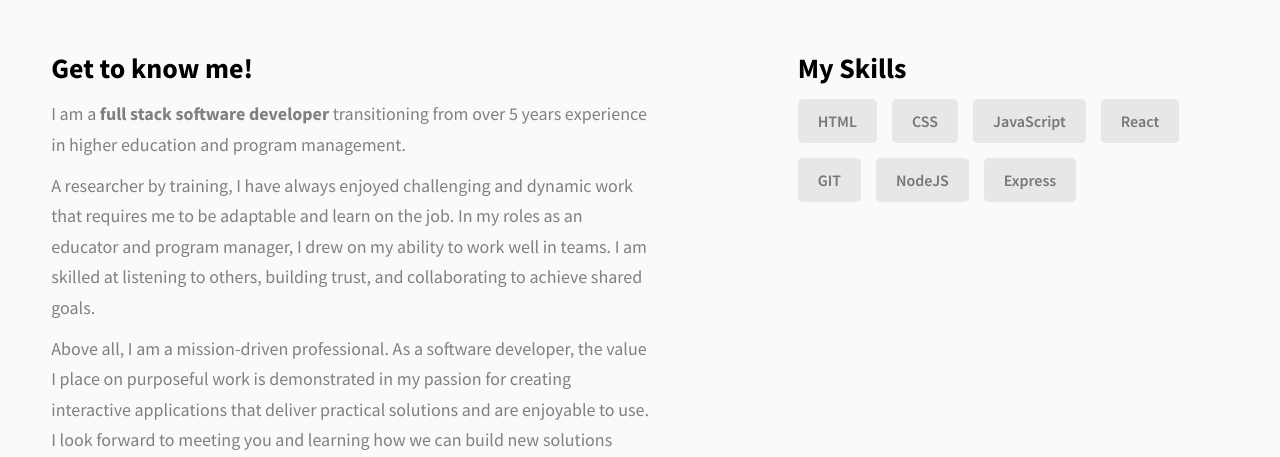
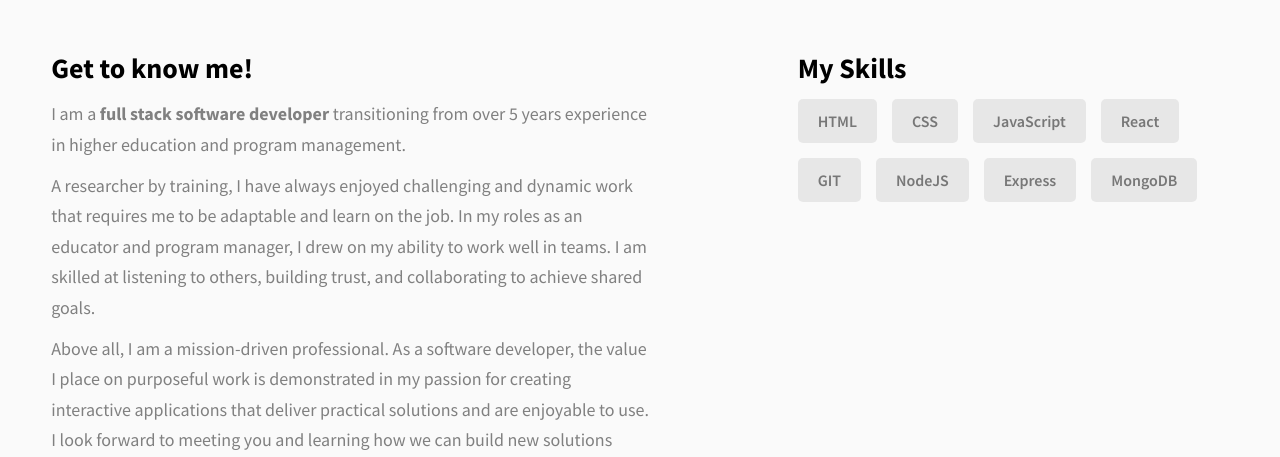
Before and after one commit to allison-truhlar/my-portfolio-site, a plain HTML site: page index.html in a window 1280 px wide. Shown: the part 343-800 px from the top of the page. Drawn offline with nearby package versions, Linux system fonts and the light colour scheme.

Commit message:
Added MongoDB to skills
On both homepage and on recipe keeper app

```diff
--- a/index.html
+++ b/index.html
@@ -133,6 +133,7 @@
                 <div class="skills__skill">GIT</div>
                 <div class="skills__skill">NodeJS</div>
                 <div class="skills__skill">Express</div>
+                <div class="skills__skill">MongoDB</div>
               </div>
             </div>
 
```
Also changed, not shown: recipe-keeper.html (+1 -0 lines).
